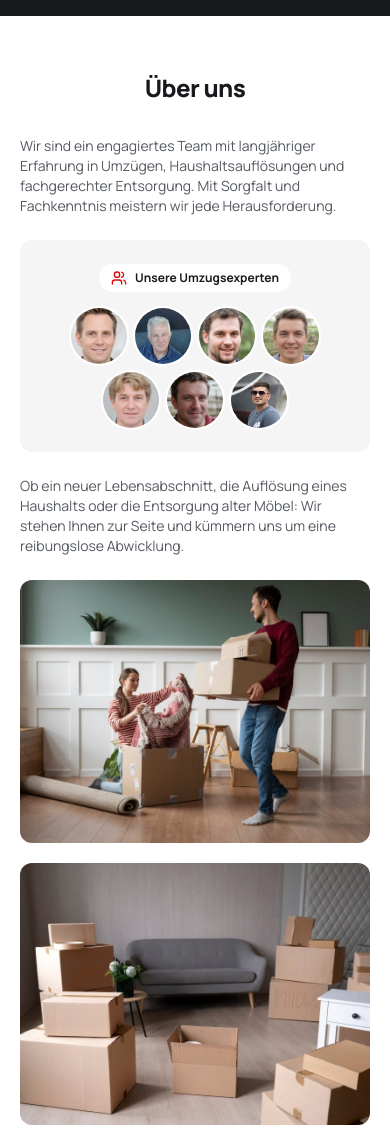
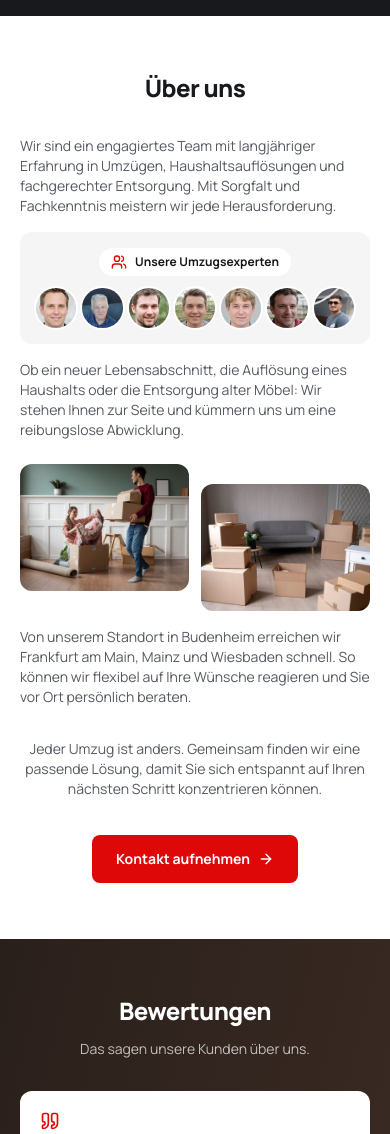
Before and after one commit to markxxv/umzug, a plain HTML site: page index.html in a window 390 px wide. Shown: the part 2800-3934 px from the top of the page. Drawn offline with nearby package versions, Linux system fonts and the light colour scheme.

Commit message:
Refine mobile About Us photo grid

```diff
--- a/index.html
+++ b/index.html
@@ -99,16 +99,17 @@
             .benefit_title { @apply text-base font-extrabold; }
             .benefit_description { @apply mt-1.5 text-sm text-muted; }
 
-            .about_intro { @apply grid items-center gap-6 lg:grid-cols-3 lg:gap-10; }
+            .about_intro { @apply grid items-center gap-4 lg:grid-cols-3 lg:gap-10; }
             .about_text { @apply text-sm text-muted sm:text-base; }
-            .about_team { @apply flex flex-col items-center gap-4 rounded-xl bg-surface p-6; }
+            .about_team { @apply flex flex-col items-center gap-3 rounded-xl bg-surface p-4 lg:gap-4 lg:p-6; }
             .about_team_label { @apply inline-flex items-center gap-2 rounded-full bg-white px-3 py-1.5 text-xs font-bold text-ink; }
             .about_team_label svg { @apply size-4 text-brand; }
-            .about_faces { @apply flex max-w-64 flex-wrap justify-center gap-2; }
-            .about_faces img { @apply size-14 rounded-full object-cover ring-2 ring-white; }
-            .about_gallery { @apply mt-6 grid items-center gap-5 sm:grid-cols-2 lg:mt-12 lg:grid-cols-3 lg:gap-10; }
+            .about_faces { @apply grid w-full max-w-sm grid-cols-7 items-center gap-1.5 lg:flex lg:max-w-64 lg:flex-wrap lg:justify-center lg:gap-2; }
+            .about_faces img { @apply aspect-square w-full rounded-full object-cover ring-2 ring-white lg:size-14; }
+            .about_gallery { @apply mt-6 grid grid-cols-2 items-start gap-x-3 gap-y-4 sm:gap-5 lg:mt-12 lg:grid-cols-3 lg:items-center lg:gap-10; }
             .about_gallery img { @apply aspect-4/3 w-full rounded-xl object-cover; }
-            .about_gallery_text { @apply sm:col-span-2 lg:col-span-1 lg:col-start-2 lg:row-start-1; }
+            .about_gallery img:nth-of-type(2) { @apply mt-5 lg:mt-0; }
+            .about_gallery_text { @apply col-span-2 lg:col-span-1 lg:col-start-2 lg:row-start-1; }
             .about_outro { @apply mx-auto mt-8 max-w-2xl text-center text-sm text-muted sm:text-base; }
 
             .reviews { @apply bg-linear-to-br from-warm to-warm-light text-white; }
```
